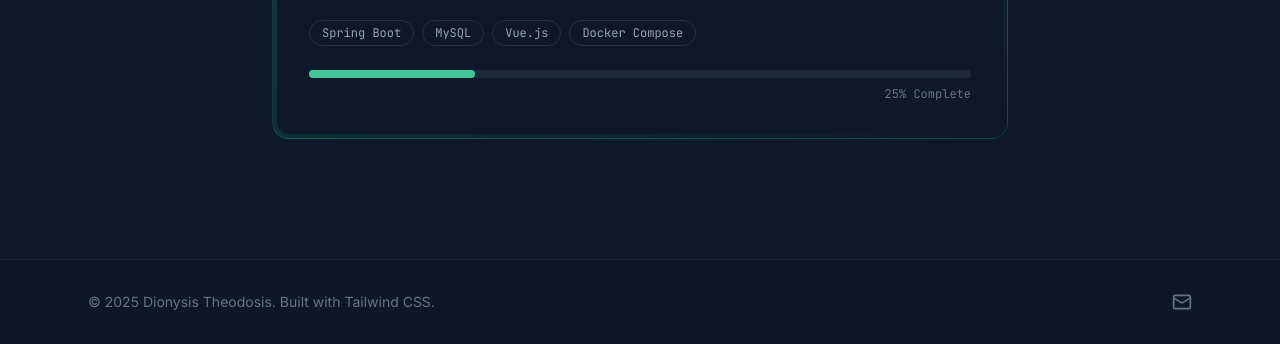
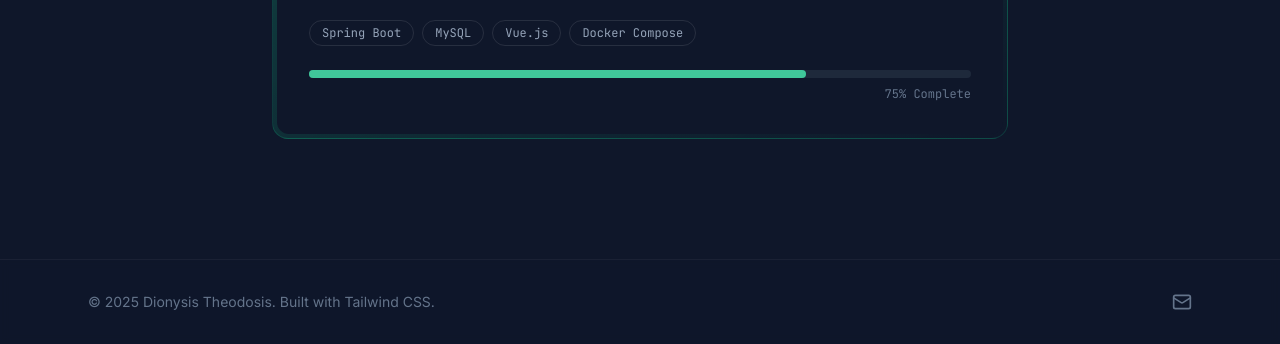
Before and after one commit to DionysisTheodosis/dionysistheodosis.github.io, a plain HTML site: page index.html in a window 1280 px wide. Shown: the part 1673-2017 px from the top of the page. Drawn offline with nearby package versions, Linux system fonts and the light colour scheme; some icons are missing.

Commit message:
Update progress bar width and completion text

```diff
--- a/index.html
+++ b/index.html
@@ -554,7 +554,7 @@
                             >
                                 <div
                                     class="bg-primary h-2 rounded-full relative overflow-hidden"
-                                    style="width: 25%"
+                                    style="width: 75%"
                                 >
                                     <div
                                         class="absolute inset-0 bg-white/20 animate-[shimmer_2s_infinite]"
@@ -564,7 +564,7 @@
                             <p
                                 class="text-right text-xs text-slate-500 font-mono"
                             >
-                                25% Complete
+                                75% Complete
                             </p>
                         </div>
                     </div>
```
